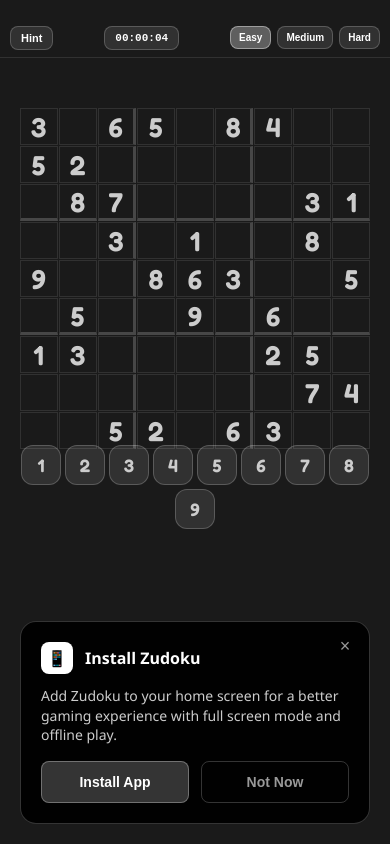
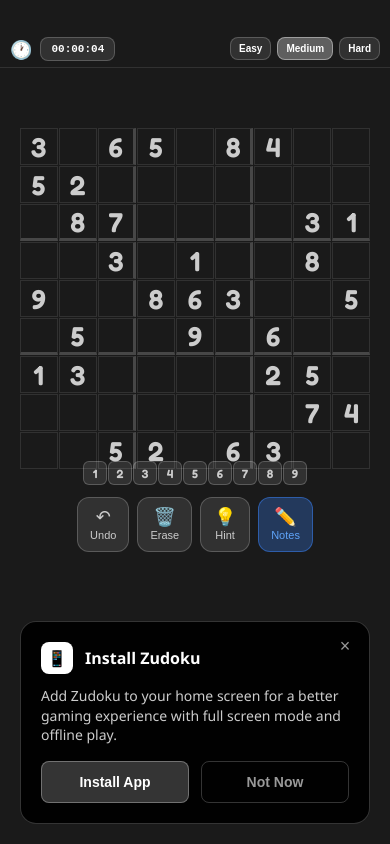
Before and after one commit to ozlphrt/Xudoku, a website: page index.html in a window 390 px wide. Drawn offline with Linux system fonts and the light colour scheme.

Commit message:
Implement new UI design with timer icon, single row number pad, and action buttons

```diff
--- a/index.html
+++ b/index.html
@@ -63,16 +63,27 @@
             justify-content: space-between;
             align-items: center;
             padding: 8px 16px;
-            padding-top: max(32px, env(safe-area-inset-top) + 24px);
+            padding-top: max(48px, env(safe-area-inset-top) + 40px);
             background: #1a1a1a;
             border-bottom: 1px solid rgba(255, 255, 255, 0.1);
             height: 48px;
-            height: calc(48px + env(safe-area-inset-top) + 24px);
+            height: calc(48px + env(safe-area-inset-top) + 40px);
             position: fixed;
             top: 0;
             left: 0;
             right: 0;
             z-index: 1000;
+        }
+
+        .timer-container {
+            display: flex;
+            align-items: center;
+            gap: 8px;
+        }
+
+        .timer-icon {
+            font-size: 18px;
+            color: #cccccc;
         }
 
         .hint-btn {
@@ -139,7 +150,7 @@
             justify-content: flex-start;
             height: 100vh;
             height: 100dvh; /* Dynamic viewport height for mobile browsers */
-            padding: calc(100px + env(safe-area-inset-top)) 16px 0px 16px;
+            padding: calc(116px + env(safe-area-inset-top)) 16px 0px 16px;
             padding-bottom: calc(0px + env(safe-area-inset-bottom));
             padding-left: calc(16px + env(safe-area-inset-left));
             padding-right: calc(16px + env(safe-area-inset-right));
@@ -155,7 +166,7 @@
             justify-content: center;
             flex: 0 0 auto;
             width: 100%;
-            margin: 16px 0 0 0;
+            margin: 24px 0 0 0;
             max-width: min(90vw, 90vh);
         }
 
@@ -343,21 +354,27 @@
         ======================================== */
 
         .number-pad {
-            display: flex;
-            gap: 8px;
+            display: flex !important;
+            gap: 1px !important;
             justify-content: center;
-            margin-top: -8px;
-            flex-wrap: wrap;
+            margin-top: -12px;
+            flex-wrap: nowrap !important;
+            width: 100%;
+            max-width: 300px;
+            margin-left: auto;
+            margin-right: auto;
         }
 
         .num-btn {
-            width: 50px;
-            height: 50px;
+            width: 28px !important;
+            height: 28px !important;
+            min-width: 28px !important;
+            max-width: 28px !important;
             background: rgba(255, 255, 255, 0.1);
             border: 1px solid rgba(255, 255, 255, 0.2);
-            border-radius: 12px;
+            border-radius: 6px;
             color: #cccccc !important;
-            font-size: 22px;
+            font-size: 14px !important;
             font-weight: 600;
             font-family: 'Fredoka', 'Nunito', 'Quicksand', 'Verdana', 'Arial Rounded MT Bold', 'Helvetica Rounded', Arial, sans-serif;
             cursor: pointer;
@@ -365,6 +382,10 @@
             display: flex;
             align-items: center;
             justify-content: center;
+            flex-shrink: 1;
+            flex-basis: 28px !important;
+            padding: 0 !important;
+            margin: 0 !important;
         }
 
         .num-btn:hover {
@@ -378,14 +399,63 @@
         }
 
         /* ========================================
+           ACTION BUTTONS
+        ======================================== */
+
+        .action-buttons {
+            display: flex;
+            justify-content: center;
+            gap: 12px;
+            margin-top: 16px;
+            padding-bottom: 20px;
+        }
+
+        .action-btn {
+            display: flex;
+            flex-direction: column;
+            align-items: center;
+            gap: 4px;
+            background: rgba(255, 255, 255, 0.1);
+            border: 1px solid rgba(255, 255, 255, 0.2);
+            border-radius: 12px;
+            padding: 12px 16px;
+            color: #cccccc;
+            cursor: pointer;
+            transition: all 0.15s ease;
+            min-width: 60px;
+        }
+
+        .action-btn:hover {
+            background: rgba(255, 255, 255, 0.15);
+            border-color: rgba(255, 255, 255, 0.3);
+        }
+
+        .action-btn.active {
+            background: rgba(59, 130, 246, 0.3);
+            border-color: rgba(59, 130, 246, 0.5);
+            color: #60a5fa;
+        }
+
+        .action-icon {
+            font-size: 20px;
+            line-height: 1;
+        }
+
+        .action-label {
+            font-size: 12px;
+            font-weight: 500;
+            line-height: 1;
+        }
+
+        /* ========================================
            RESPONSIVE DESIGN
         ======================================== */
 
         @media (max-width: 768px) {
             .top-bar {
                 padding: 8px 12px;
-                padding-top: max(28px, env(safe-area-inset-top) + 20px);
-                height: calc(44px + env(safe-area-inset-top) + 20px);
+                padding-top: max(40px, env(safe-area-inset-top) + 32px);
+                height: calc(44px + env(safe-area-inset-top) + 32px);
             }
 
             .hint-btn {
@@ -404,7 +474,7 @@
             }
 
             .main-container {
-                padding: calc(96px + env(safe-area-inset-top)) 12px 0px 12px;
+                padding: calc(108px + env(safe-area-inset-top)) 12px 0px 12px;
             }
 
             .sudoku-grid {
@@ -421,22 +491,26 @@
             }
 
             .num-btn {
-                width: 45px;
-                height: 45px;
-                font-size: 20px;
+                width: 26px !important;
+                height: 26px !important;
+                min-width: 26px !important;
+                max-width: 26px !important;
+                font-size: 14px !important;
+                flex-basis: 26px !important;
             }
 
             .number-pad {
-                gap: 6px;
-                margin-top: -6px;
+                gap: 0px;
+                margin-top: -10px;
+                flex-wrap: nowrap;
             }
         }
 
         @media (max-width: 480px) {
             .top-bar {
                 padding: 6px 10px;
-                padding-top: max(24px, env(safe-area-inset-top) + 18px);
-                height: calc(40px + env(safe-area-inset-top) + 18px);
+                padding-top: max(36px, env(safe-area-inset-top) + 28px);
+                height: calc(40px + env(safe-area-inset-top) + 28px);
             }
 
             .hint-btn {
@@ -455,7 +529,7 @@
             }
 
             .main-container {
-                padding: calc(92px + env(safe-area-inset-top)) 10px 0px 10px;
+                padding: calc(104px + env(safe-area-inset-top)) 10px 0px 10px;
             }
 
             .cell {
@@ -463,14 +537,37 @@
             }
 
             .num-btn {
-                width: 40px;
-                height: 40px;
+                width: 24px !important;
+                height: 24px !important;
+                min-width: 24px !important;
+                max-width: 24px !important;
+                font-size: 12px !important;
+                flex-basis: 24px !important;
+            }
+
+            .number-pad {
+                gap: 0px;
+                margin-top: -8px;
+                flex-wrap: nowrap;
+            }
+
+            .action-buttons {
+                gap: 8px;
+                margin-top: 12px;
+                padding-bottom: 16px;
+            }
+
+            .action-btn {
+                padding: 10px 12px;
+                min-width: 50px;
+            }
+
+            .action-icon {
                 font-size: 18px;
             }
 
-            .number-pad {
-                gap: 4px;
-                margin-top: -4px;
+            .action-label {
+                font-size: 11px;
             }
         }
 
@@ -726,11 +823,13 @@
 <body>
     <!-- Top Bar -->
     <div class="top-bar">
-        <button class="hint-btn" onclick="solveHint()" title="Get Hint">Hint</button>
-        <div class="timer-display" id="timer">00:00:00</div>
+        <div class="timer-container">
+            <span class="timer-icon">🕐</span>
+            <div class="timer-display" id="timer">01:23</div>
+        </div>
         <div class="difficulty-buttons">
-            <button class="difficulty-btn active" onclick="setDifficulty('easy')">Easy</button>
-            <button class="difficulty-btn" onclick="setDifficulty('medium')">Medium</button>
+            <button class="difficulty-btn" onclick="setDifficulty('easy')">Easy</button>
+            <button class="difficulty-btn active" onclick="setDifficulty('medium')">Medium</button>
             <button class="difficulty-btn" onclick="setDifficulty('hard')">Hard</button>
         </div>
     </div>
@@ -753,6 +852,26 @@
             <button class="num-btn" onclick="selectNumber(7)">7</button>
             <button class="num-btn" onclick="selectNumber(8)">8</button>
             <button class="num-btn" onclick="selectNumber(9)">9</button>
+        </div>
+
+        <!-- Action Buttons -->
+        <div class="action-buttons">
+            <button class="action-btn" onclick="undoMove()" title="Undo">
+                <span class="action-icon">↶</span>
+                <span class="action-label">Undo</span>
+            </button>
+            <button class="action-btn" onclick="eraseCell()" title="Erase">
+                <span class="action-icon">🗑️</span>
+                <span class="action-label">Erase</span>
+            </button>
+            <button class="action-btn" onclick="solveHint()" title="Hint">
+                <span class="action-icon">💡</span>
+                <span class="action-label">Hint</span>
+            </button>
+            <button class="action-btn active" onclick="toggleNotes()" title="Notes">
+                <span class="action-icon">✏️</span>
+                <span class="action-label">Notes</span>
+            </button>
         </div>
     </div>
 
```
Also changed, not shown: app.js.
